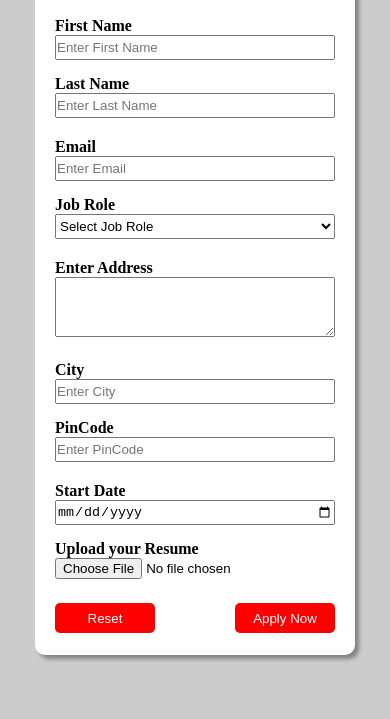
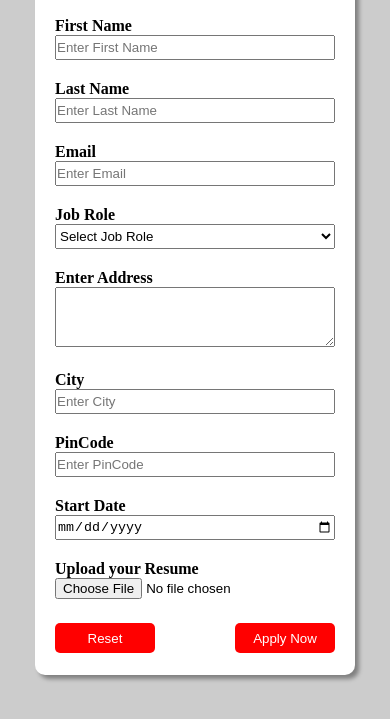
Before and after one commit to neeraj072001/job-application, a plain HTML site: page index.html in a window 390 px wide. Shown: the part 145-864 px from the top of the page. Drawn offline with Linux system fonts and the light colour scheme.

Commit message:
3rd commit

```diff
--- a/index.html
+++ b/index.html
@@ -12,28 +12,33 @@
     <div class="container">
         <br>
         <h1>Job Application (Web)</h1>
-            <from id="myform">
+        <form id="myform">
             <div class="form-container">
-                    <div class="flex-container">
                 <div class="input-container">
-                            <label for="first name"><strong>First Name</strong></label>
+                    <label for="first name">
+                        <strong>First Name</strong>
+                    </label>
                     <br>
                     <input type="text" name="first name" id="first name" placeholder="Enter First Name" class="wd ht" >
                 </div>
                 <div class="input-container">
-                            <label for="last name"><strong>Last Name</strong></label>
+                    <label for="last name">
+                        <strong>Last Name</strong>
+                    </label>
                     <br>
                     <input type="text" name="last name" id="last name" placeholder="Enter Last Name" class="wd ht" >
                 </div>
-                    </div>
-                    <div class="flex-container">
                 <div class="input-container">
-                            <label for="email"><strong>Email</strong></label>
+                    <label for="email">
+                    <strong>Email</strong>
+                    </label>
                     <br>
                     <input type="email" name="email" id="email" placeholder="Enter Email" class="wd ht" >
                 </div>
                 <div class="input-container">
-                            <label for="job role"><strong>Job Role</strong></label>
+                    <label for="job role">
+                        <strong>Job Role</strong>
+                    </label>
                     <br>
                     <select name="job role" id="job role" class="wd ht" >
                         <option value="Select Job Role">Select Job Role</option>
@@ -42,43 +47,50 @@
                         <option value="Full Stack Developer">Full Stack Developer</option>
                     </select>
                 </div>
+                <div class="input-container">
+                    <label for="enter address">
+                        <strong>Enter Address</strong>
+                    </label>
+                    <br>
+                    <Textarea name="enter address" id="address" rows="5" cols="67" class="wta hta">
+                    </Textarea>
                 </div>
-                    <div class="flex-container">
                 <div class="input-container">
-                            <label for="enter address"><strong>Enter Address</strong></label>
-                        <br>
-                        <Textarea name="enter address" id="address" rows="5" cols="67" class="wta hta"></Textarea>
-                        </div>
-                    </div>
-                    <div class="flex-container">
-                        <div class="input-container">
-                            <label for="city"><strong>City</strong></label>
+                    <label for="city">
+                        <strong>City</strong>
+                    </label>
                     <br>
                     <input type="text" name="city" id="city" placeholder="Enter City" class="wd ht" >
                 </div>
                 <div class="input-container">
-                            <label for="pincode"><strong>PinCode</strong></label>
+                    <label for="pincode">
+                        <strong>PinCode</strong>
+                    </label>
                     <br>
                     <input type="text" name="pincode" id="pincode" placeholder="Enter PinCode" class="wd ht" >
                 </div>
-                    </div>
-                    <div class="flex-container">
                 <div class="input-container">
-                            <label for="start date"><strong>Start Date</strong></label>
+                    <label for="start date">
+                        <strong>Start Date</strong>
+                    </label>
                     <br>
                     <input type="date" name="start date" id="date" class="wd ht" >
                 </div>
                 <div class="input-container">
-                            <label for="upload your cv"><strong>Upload your Resume</strong></label>
+                    <label for="upload your cv">
+                        <strong>Upload your Resume</strong>
+                    </label>
                     <br>
                     <input type="file" name="upload your file" id="file" class="wd ht" >
                 </div>
+                <div class="input-container">
+                    <button onclick="resetButton()" id="reset">Reset</button>
                 </div>
-            <div class="flex-button">
-                <button onclick="resetButton()" id="reset">Reset</button>
+                <div class="input-container">
                     <button>Apply Now</button>
                 </div>
             </div>
+        </form>
     </div>
 </body>
 </html>
--- a/script.js
+++ b/script.js
@@ -1,40 +1,3 @@
 function resetButton(){
-    let one = document.getElementById('first name');
-    if(one.value != ""){
-        one.value = "";
-    }
-    let two = document.getElementById('last name');
-    if(two.value!=""){
-        two.value = "";
-    }
-    let three = document.getElementById('email');
-    if(three.value!=""){
-        three.value="";
-    }
-    let four = document.getElementById('job role');
-    if(four.selectedIndex!=0){
-        four.selectedIndex = 0;
-    }
-    let five = document.getElementById('address');
-    if(five.value!=""){
-        five.value="";
-    }
-    let six = document.getElementById('city');
-    if(six.value!=""){
-        six.value="";
-    }
-    let seven = document.getElementById('pincode');
-    if(seven.value!=""){
-        seven.value="";
-    }
-    let eight = document.getElementById('date');
-    if(eight.value!=""){
-        eight.value="dd-mm-yyyy";
-    }
-    let nine = document.getElementById('file');
-    if(nine.value!=""){
-        nine.value="";
-    }
-
-
+    document.getElementById("myform").reset();
 }
--- a/style.css
+++ b/style.css
@@ -20,13 +20,10 @@ h1{
     margin-bottom: 20px;
 }
 .form-container{
-    margin: 0px 20px;
-}
-.flex-container{
     display: flex;
     flex-wrap: wrap;
     justify-content: space-between;
-    margin-bottom: 20px;
+    margin: 0px 20px;
 }
 .wd{
     width: 238.33px;
@@ -36,11 +33,6 @@ h1{
 }
 .ht{
     height: 25px;
-}
-.flex-button{
-    display: flex;
-    justify-content: space-between;
-    margin-bottom: 20px;
 }
 button{
     background-color: red;
@@ -53,6 +45,9 @@ button{
 button:hover{
     cursor: pointer;
 }
+.input-container{
+    margin-bottom: 20px;
+}
 @media (max-width: 460px) {
     .flex-container{
         display: flex;
@@ -61,7 +56,7 @@ button:hover{
     }
     .container{
         width: 320px;
-        height: 750px;
+        height: 770px;
     }
     .wta{
         width:280px;
```
Lines whose indentation alone changed are shown as unchanged.
